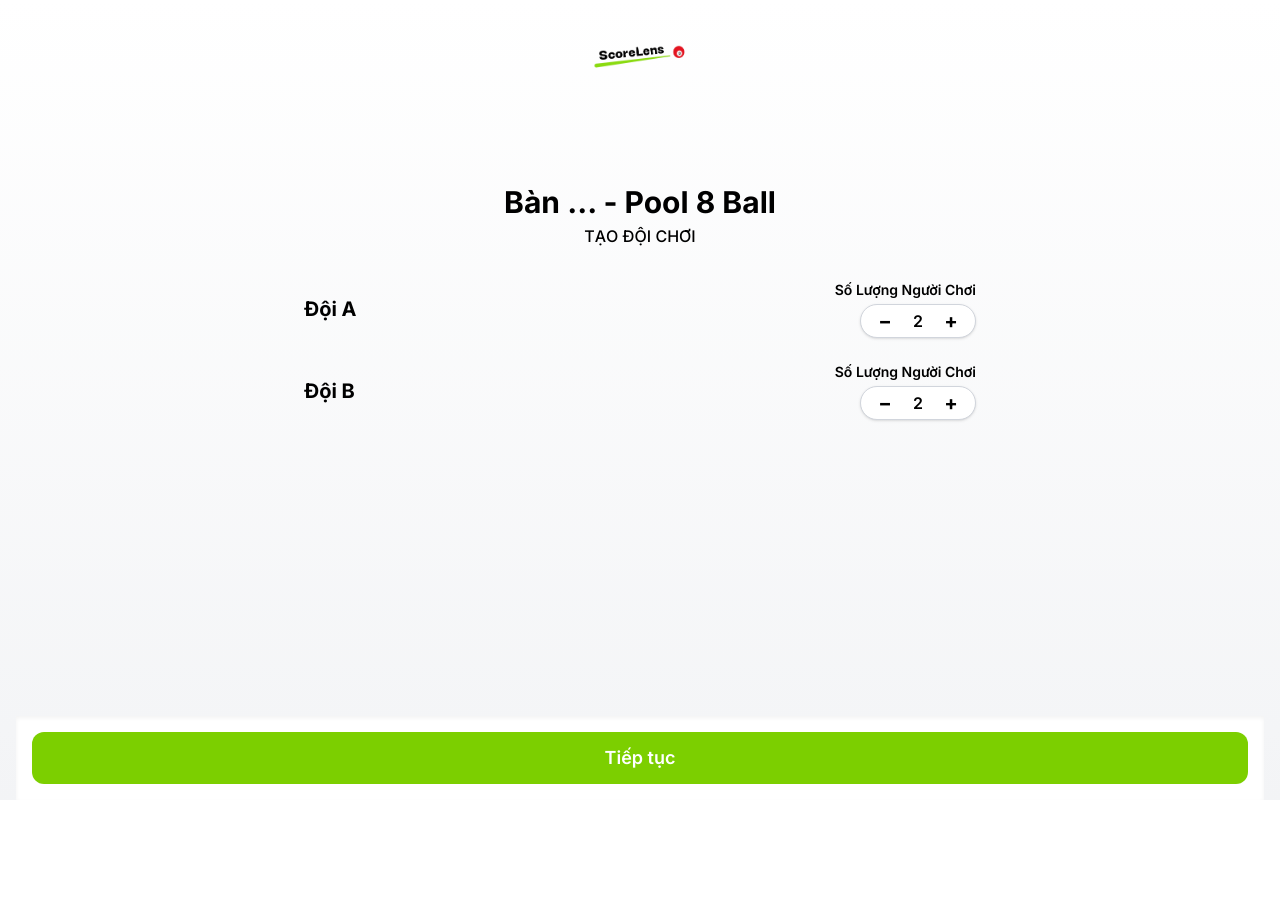
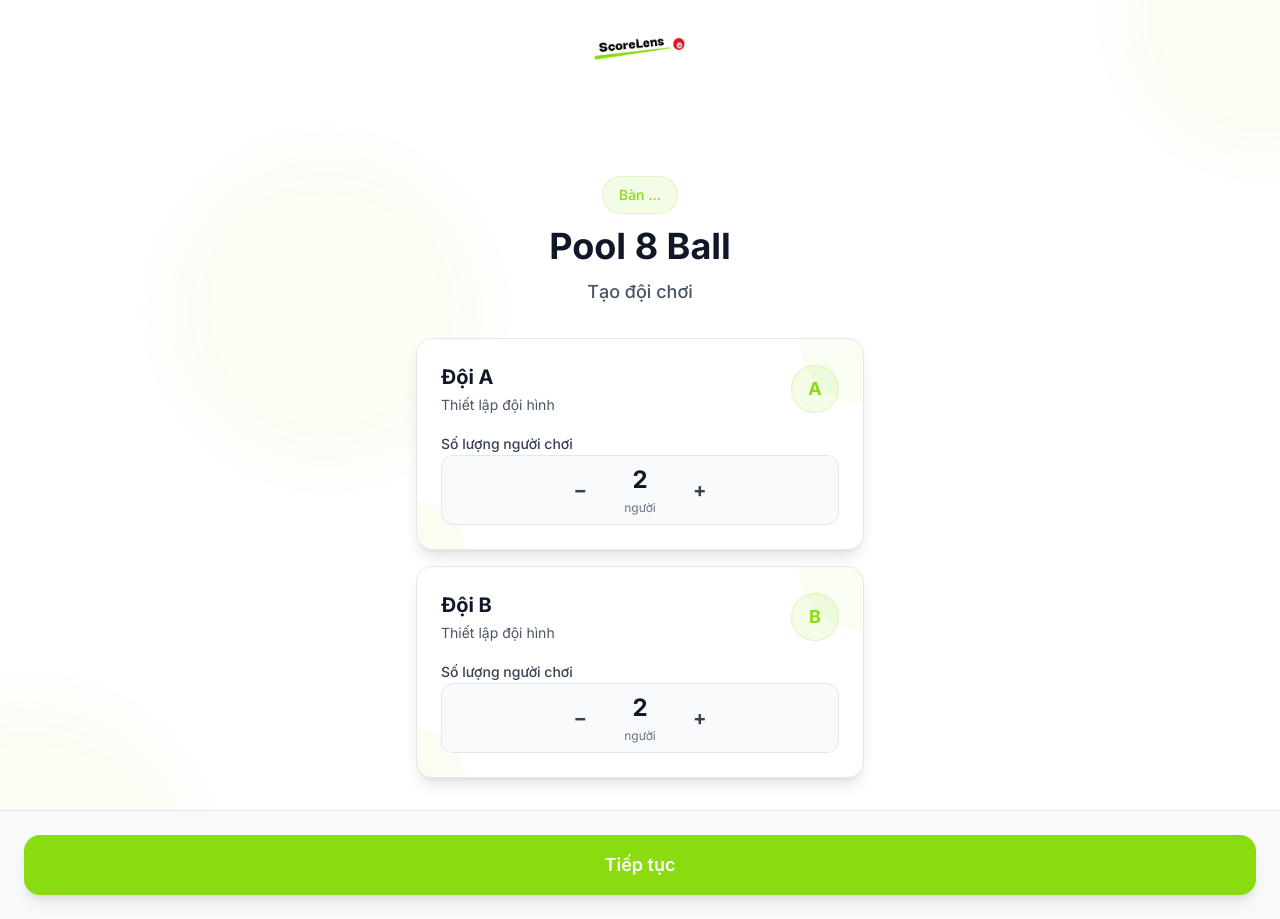
Before and after one commit to trunghoan203/ScoreLens-Frontend, a Next.js app: page /user/hostlogin in a window 1280 px wide. Before the commit the page ends 800 px from the top, so only its background shows below. Built offline with nearby package versions, Linux system fonts and the light colour scheme.

Commit message:
UI-User(Redesign hostlogin screen)

```diff
--- a/src/app/user/hostlogin/page.tsx
+++ b/src/app/user/hostlogin/page.tsx
@@ -35,34 +35,51 @@ export default function HostLoginPage() {
     }
   };
 
-  const renderTeamRow = (
+  const renderTeamCard = (
     teamName: string,
     team: 'A' | 'B',
     value: number
   ) => (
-    <div className="flex items-center justify-between w-full gap-2">
-      <div className="text-left w-1/2">
-        <span className="font-bold text-xl text-black whitespace-nowrap">{teamName}</span>
+    <div className="relative overflow-hidden rounded-2xl p-6 shadow-lg transition-all duration-300 hover:shadow-xl bg-white border border-gray-200">
+      {/* Background pattern */}
+      <div className="absolute inset-0 opacity-5">
+        <div className="absolute top-0 right-0 w-32 h-32 rounded-full -mr-16 -mt-16 bg-[#8ADB10]"></div>
+        <div className="absolute bottom-0 left-0 w-24 h-24 rounded-full -ml-12 -mb-12 bg-[#8ADB10]"></div>
       </div>
 
-      <div className="flex flex-col w-1/2 items-end">
-        <label className="text-sm font-semibold text-black mb-1">
-          Số Lượng Người Chơi
+      <div className="relative z-10">
+        <div className="flex items-center justify-between mb-4">
+          <div>
+            <h3 className="text-xl font-bold text-gray-900 mb-1">{teamName}</h3>
+            <p className="text-gray-600 text-sm">Thiết lập đội hình</p>
+          </div>
+          <div className="w-12 h-12 rounded-full bg-[#8ADB10]/10 flex items-center justify-center border border-[#8ADB10]/20">
+            <span className="text-[#8ADB10] font-bold text-lg">{team}</span>
+          </div>
+        </div>
+
+        <div className="space-y-3">
+          <label className="text-gray-700 text-sm font-medium">
+            Số lượng người chơi
           </label>
-        <div className="flex items-center border border-gray-300 rounded-full px-3 py-1 bg-white shadow-sm">
+          <div className="flex items-center justify-center bg-gray-50 rounded-xl p-2 border border-gray-200">
             <button
               onClick={() => handleChange(team, -1)}
-            className="w-6 h-6 text-black font-bold text-xl flex items-center justify-center rounded-full hover:bg-gray-100"
+              className="w-10 h-10 text-gray-700 font-bold text-xl flex items-center justify-center rounded-lg hover:bg-[#8ADB10]/10 transition-colors duration-200"
             >
               −
             </button>
-          <span className="mx-4 text-black font-semibold text-base">{value}</span>
+            <div className="mx-6 text-center">
+              <span className="text-gray-900 font-bold text-2xl">{value}</span>
+              <div className="text-gray-500 text-xs mt-1">người</div>
+            </div>
             <button
               onClick={() => handleChange(team, 1)}
-            className="w-6 h-6 text-black font-bold text-xl flex items-center justify-center rounded-full hover:bg-gray-100"
+              className="w-10 h-10 text-gray-700 font-bold text-xl flex items-center justify-center rounded-lg hover:bg-[#8ADB10]/10 transition-colors duration-200"
             >
               +
             </button>
+          </div>
         </div>
       </div>
     </div>
@@ -71,39 +88,82 @@ export default function HostLoginPage() {
   if (loading) return <ScoreLensLoading text="Đang tải..." />;
 
   return (
-    <div className="flex flex-col min-h-screen bg-gradient-to-b from-white to-gray-100 px-4">
-      <div className="flex-1 flex flex-col items-center text-center space-y-8 py-10 w-full max-w-md sm:max-w-lg md:max-w-xl lg:max-w-2xl mx-auto">
+    <div className="min-h-screen bg-white relative overflow-hidden">
+      {/* Animated background elements */}
+      <div className="absolute inset-0 overflow-hidden">
+        <div className="absolute -top-40 -right-40 w-80 h-80 bg-[#8ADB10] rounded-full mix-blend-multiply filter blur-xl opacity-5 animate-blob"></div>
+        <div className="absolute -bottom-40 -left-40 w-80 h-80 bg-[#8ADB10] rounded-full mix-blend-multiply filter blur-xl opacity-5 animate-blob animation-delay-2000"></div>
+        <div className="absolute top-40 left-40 w-80 h-80 bg-[#8ADB10] rounded-full mix-blend-multiply filter blur-xl opacity-5 animate-blob animation-delay-4000"></div>
+      </div>
+
+      <div className="relative z-10 flex flex-col min-h-screen">
+        {/* Header */}
+        <div className="flex-1 flex flex-col items-center justify-center px-4 py-8">
+          <div className="w-full max-w-md mx-auto space-y-8">
             {/* Logo */}
-        <div className="flex justify-center">
-          <div className="sm:w-28 sm:h-28">
+            <div className="flex justify-center mb-8">
+              <div className="w-24 h-24 sm:w-28 sm:h-28">
                 <ScoreLensLogo />
               </div>
             </div>
 
-        {/* Tiêu đề */}
-        <div className="space-y-1">
-          <h2 className="text-2xl sm:text-3xl font-bold text-black">
-            Bàn {tableNumber || '...'} - Pool 8 Ball
-          </h2>
-          <p className="text-sm sm:text-base text-black font-medium">TẠO ĐỘI CHƠI</p>
+            {/* Title */}
+            <div className="text-center space-y-3">
+              <div className="inline-flex items-center px-4 py-2 bg-[#8ADB10]/10 rounded-full border border-[#8ADB10]/20">
+                <span className="text-[#8ADB10] text-sm font-medium">Bàn {tableNumber || '...'}</span>
+              </div>
+              <h1 className="text-3xl sm:text-4xl font-bold text-gray-900">
+                Pool 8 Ball
+              </h1>
+              <p className="text-gray-600 text-lg font-medium">
+                Tạo đội chơi
+              </p>
             </div>
 
-        {/* Cài đặt đội */}
-        <div className="space-y-6 w-full">
-          {renderTeamRow('Đội A', 'A', teamAPlayers)}
-          {renderTeamRow('Đội B', 'B', teamBPlayers)}
+            {/* Team cards */}
+            <div className="space-y-4">
+              {renderTeamCard('Đội A', 'A', teamAPlayers)}
+              {renderTeamCard('Đội B', 'B', teamBPlayers)}
+            </div>
           </div>
         </div>
 
-      {/* Nút tiếp tục dưới cùng */}
-      <div className="w-full p-4 bg-white shadow-inner">
+        {/* Bottom button */}
+        <div className="p-6 bg-gray-50 border-t border-gray-200">
           <button
             onClick={handleNext}
-          className="w-full bg-lime-500 hover:bg-lime-600 text-white font-semibold py-3 rounded-xl text-base sm:text-lg transition"
+            className="w-full bg-[#8ADB10] hover:bg-[#7ACB00] text-white font-semibold py-4 rounded-2xl text-lg transition-all duration-300 transform hover:scale-[1.02] shadow-lg hover:shadow-xl"
           >
             Tiếp tục
           </button>
         </div>
       </div>
+
+      <style jsx>{`
+        @keyframes blob {
+          0% {
+            transform: translate(0px, 0px) scale(1);
+          }
+          33% {
+            transform: translate(30px, -50px) scale(1.1);
+          }
+          66% {
+            transform: translate(-20px, 20px) scale(0.9);
+          }
+          100% {
+            transform: translate(0px, 0px) scale(1);
+          }
+        }
+        .animate-blob {
+          animation: blob 7s infinite;
+        }
+        .animation-delay-2000 {
+          animation-delay: 2s;
+        }
+        .animation-delay-4000 {
+          animation-delay: 4s;
+        }
+      `}</style>
+    </div>
   );
 }
```
Lines whose indentation alone changed are shown as unchanged.
